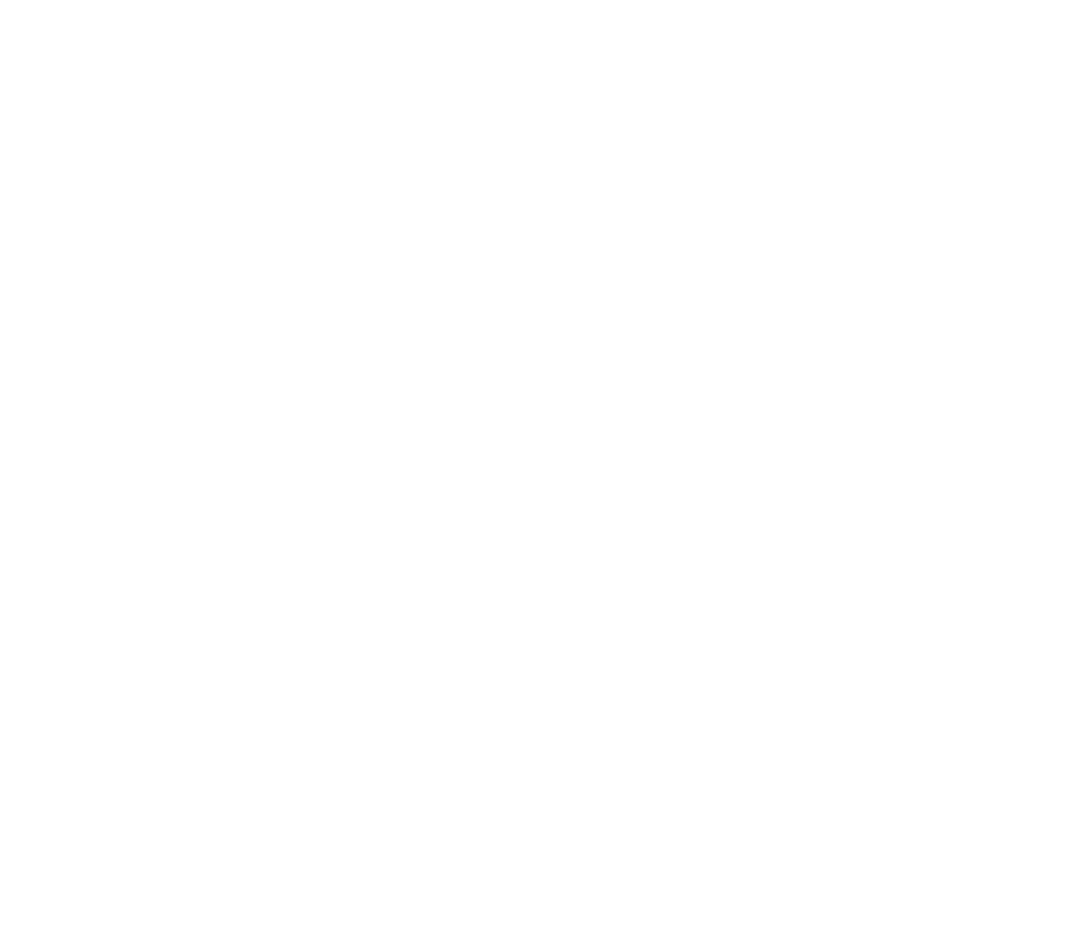
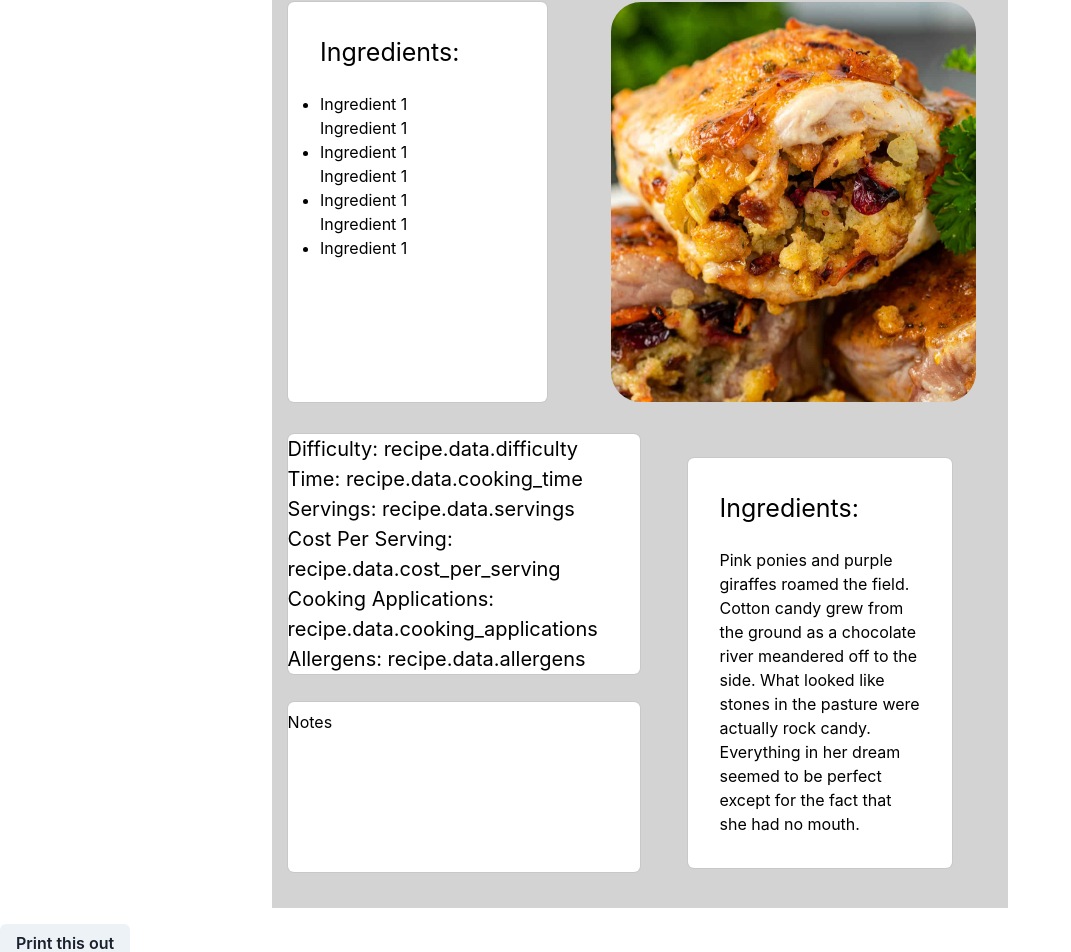
Before and after one commit to cameronll/RecipeRealm, a React (Create React App) app: page /RecipeDetail in a window 1280 px wide. Shown: the part 231-1183 px from the top of the page, without its empty margins (0-1071 px from the left). Before the commit the page ends 800 px from the top, so only its background shows below. Built offline with nearby package versions, Linux system fonts and the light colour scheme.

Commit message:
Rough PDF Printer 1

```diff
--- a/package.json
+++ b/package.json
@@ -13,6 +13,7 @@
     "@fullcalendar/daygrid": "^6.1.9",
     "@fullcalendar/interaction": "^6.1.9",
     "@fullcalendar/react": "^6.1.9",
+    "@react-pdf/renderer": "^3.1.14",
     "@testing-library/jest-dom": "^5.17.0",
     "@testing-library/react": "^13.4.0",
     "@testing-library/user-event": "^14.5.1",
@@ -35,6 +36,7 @@
     "react-icons": "^3.11.0",
     "react-router-dom": "^6.16.0",
     "react-scripts": "^5.0.1",
+    "react-to-print": "^2.14.15",
     "rsuite": "^5.40.0",
     "typescript": "^4.9.5",
     "web-vitals": "^2.1.4"
--- a/src/pages/Friends/friendProfile.tsx
+++ b/src/pages/Friends/friendProfile.tsx
@@ -104,23 +104,6 @@
   instructions: string;
   nutrients: nutrition;
 };
-
-async function saveRecipe(recipe: Recipe, creatorEmail: string) {
-  const email = JSON.parse(localStorage.getItem('EMAIL') as string);
-  const docRef = doc(db, 'users', creatorEmail);
-  const docSnap = await getDoc(docRef);
-  if (docSnap) {
-    const username = docSnap.data()?.username;
-    await setDoc(
-      doc(db, 'users/' + email + '/SavedRecipes', recipe.recipe_name),
-      {
-        // name in database: variable
-        data: recipe,
-        creator: username,
-      },
-    );
-  }
-}
 
 const FriendProfile: React.FC = (friend: any) => {
   const toast = useToast();
--- a/src/pages/calendar.tsx
+++ b/src/pages/calendar.tsx
@@ -73,23 +73,6 @@
 import {render} from '@testing-library/react';
 import {SelectedElement} from 'rsuite/esm/Picker';
 
-// export default class App extends React.Component {
-//   render() {
-//     return (
-//       <HStack>
-//         <Box>
-//           <FullCalendar
-//             plugins={[ dayGridPlugin ]}
-//             initialView="dayGridMonth"
-//             aspectRatio={3}
-//             handleWindowResize={true}
-//             //height="auto"
-//           />
-//         </Box>
-//       </HStack>
-//     )
-//   }//export default Calendar;
-// }
 type nutrition = {
   calories: number;
   total_fat: number;
@@ -132,29 +115,6 @@
   return -1;
 }
 
-function getTodoList(date: {getDate: () => any}) {
-  const day = date.getDate();
-
-  switch (day) {
-    case 10:
-      return [
-        {time: '10:30 am', title: 'Meeting'},
-        {time: '12:00 pm', title: 'Lunch'},
-      ];
-    case 15:
-      return [
-        {time: '09:30 pm', title: 'Products Introduction Meeting'},
-        {time: '12:30 pm', title: 'Client entertaining'},
-        {time: '02:00 pm', title: 'Product design discussion'},
-        {time: '05:00 pm', title: 'Product test and acceptance'},
-        {time: '06:30 pm', title: 'Reporting'},
-        {time: '10:00 pm', title: 'Going home to walk the dog'},
-      ];
-    default:
-      return [];
-  }
-}
-
 const CalendarPage: React.FC = () => {
   const toast = useToast();
   const email = JSON.parse(localStorage.getItem('EMAIL') as string);
@@ -186,48 +146,10 @@
     setDateEvents(tempArray);
   }, [profile]);
 
-  // const calendarRef = useRef(null);
-  // useEffect(() => {
-  //   // Get the FullCalendar instance
-  //   const calendar = calendarRef.current;
 
-  //   if (calendar) {
-  //     // Call the select method to programmatically select the date range
-  //     var currentDate = calendar.getDate();
-  //     calendar.select(currentDate, currentDate);
-  //   }
-  // }, [calendarRef.current]);
 
   function titleSize(title: string) {
     return 34 - title.length * 0.2 + 'px';
-  }
-
-  function renderCell(date: any) {
-    const list = getTodoList(date);
-    const displayList = list.filter((item, index) => index < 2);
-
-    if (list.length) {
-      const moreCount = list.length - displayList.length;
-      const moreItem = (
-        <li>
-          <Whisper
-            placement="top"
-            trigger="click"
-            speaker={
-              <Popover>
-                {list.map((item, index) => (
-                  <p key={index}>
-                    <b>{item.time}</b> - {item.title}
-                  </p>
-                ))}
-              </Popover>
-            }>
-            <a>{moreCount} more</a>
-          </Whisper>
-        </li>
-      );
-    }
-    return null;
   }
 
   const handleRecipeChange = (e: any) => {
--- a/src/pages/explore.tsx
+++ b/src/pages/explore.tsx
@@ -594,7 +594,7 @@
                                               mt={8}
                                               direction={'row'}
                                               spacing={4}>
-                                              <Link to="/FriendsProfile">
+                                              <Link to="/react-pdf/rendererle">
                                                 <Button
                                                   variant="outline"
                                                   flex={1}
--- a/src/pages/myrecipes.tsx
+++ b/src/pages/myrecipes.tsx
@@ -525,6 +525,7 @@
                             </Accordion>
                           </VStack>
                           <HStack align="right" marginTop={2}>
+                            <Link to="/RecipeDetail">
                               <Button
                                 boxShadow="xs"
                                 rounded="md"
@@ -539,6 +540,7 @@
                                 <AiFillPrinter />
                                 <Text marginLeft={2}>Print Recipe</Text>
                               </Button>
+                            </Link>
                             <Button
                               marginLeft={130}
                               boxShadow="xs"
--- a/src/pages/recipes/recipeDetail.tsx
+++ b/src/pages/recipes/recipeDetail.tsx
@@ -1,9 +1,147 @@
 import React, {useState, useEffect, useRef} from 'react';
-import Text, {Box} from '@chakra-ui/react';
+import {
+  Box,
+  Button,
+  Center,
+  HStack,
+  VStack,
+  Image,
+  Heading,
+  Text,
+  Container,
+} from '@chakra-ui/react';
+import {useReactToPrint} from 'react-to-print';
+import Navbar from '../../components/Navbar';
+
 const RecipeDetail: React.FC = () => {
+  const componentRef = useRef<HTMLDivElement | null>(null);
+
+  const handlePrint = useReactToPrint({
+    content: () => componentRef.current!,
+    documentTitle: 'emp-data',
+    onAfterPrint: () => alert('Print Success'),
+  });
+
   return (
     <>
-      <Box> Bigger page of all Details of Recipe</Box>
+      <Navbar />
+      {/* <Box ref={componentRef}> Bigger page of all Details of Recipe</Box> */}
+      <Center>
+        <Box w="60%" p={4}>
+          <Center>
+            <Box ref={componentRef} bg="lightgray" w="100%" p={4} color="white">
+              <VStack>
+                <Box w="100%" bgColor={'teal.500'}>
+                  <Image
+                    borderRadius="30px"
+                    src="newlogoteal.png"
+                    alt="Logo"
+                    w={120}
+                  />
+                </Box>
+                <Heading>Recipe Title</Heading>
+                <HStack alignItems={'start'} width="100%" paddingBottom={8}>
+                  <Box
+                    w="60%"
+                    padding="8"
+                    boxShadow="xs"
+                    rounded="md"
+                    marginRight={10}
+                    bg="white"
+                    color="black"
+                    minHeight="400">
+                    <Text noOfLines={2} fontSize={25} marginBottom={5}>
+                      Ingredients:
+                    </Text>
+                    <ul>
+                      <li>Ingredient 1</li>Ingredient 1<li>Ingredient 1</li>
+                      Ingredient 1<li>Ingredient 1</li>Ingredient 1
+                      <li>Ingredient 1</li>
+                    </ul>
+                  </Box>
+
+                  <Container>
+                    <Center>
+                      <Image
+                        borderRadius="30px"
+                        src="Baked-Stuffed-Pork-Chops-square.jpg"
+                        alt="Logo"
+                        w={480}
+                        height={400}
+                      />
+                    </Center>
+                  </Container>
+                </HStack>
+              </VStack>
+              <HStack width="100%">
+                <VStack>
+                  <Box
+                    boxShadow="xs"
+                    rounded="md"
+                    marginRight={10}
+                    bg="white"
+                    color="black"
+                    width="90%"
+                    marginBottom={5}>
+                    {/* displaying recipe data */}
+                    <Text noOfLines={2} fontSize={20}>
+                      Difficulty: recipe.data.difficulty
+                    </Text>
+                    <Text noOfLines={2} fontSize={20}>
+                      Time: recipe.data.cooking_time
+                    </Text>
+                    <Text noOfLines={2} fontSize={20}>
+                      Servings: recipe.data.servings
+                    </Text>
+                    <Text noOfLines={2} fontSize={20}>
+                      Cost Per Serving: recipe.data.cost_per_serving
+                    </Text>
+                    <Text noOfLines={2} fontSize={20}>
+                      Cooking Applications: recipe.data.cooking_applications
+                    </Text>
+                    <Text noOfLines={2} fontSize={20}>
+                      Allergens: recipe.data.allergens
+                    </Text>
+                  </Box>
+                  <Box
+                    boxShadow="xs"
+                    rounded="md"
+                    marginRight={10}
+                    bg="white"
+                    color="black"
+                    width="90%"
+                    height="170px"
+                    marginBottom={5}
+                    paddingBlock={2}>
+                    Notes
+                    <Text noOfLines={2} fontSize={20}></Text>
+                  </Box>
+                </VStack>
+                <Box
+                  w="50%"
+                  padding="8"
+                  boxShadow="xs"
+                  rounded="md"
+                  marginRight={10}
+                  bg="white"
+                  color="black"
+                  minHeight="400">
+                  {' '}
+                  <Text noOfLines={2} fontSize={25} marginBottom={5}>
+                    Ingredients:
+                  </Text>
+                  Pink ponies and purple giraffes roamed the field. Cotton candy
+                  grew from the ground as a chocolate river meandered off to the
+                  side. What looked like stones in the pasture were actually
+                  rock candy. Everything in her dream seemed to be perfect
+                  except for the fact that she had no mouth.
+                </Box>
+              </HStack>
+            </Box>
+          </Center>
+        </Box>
+      </Center>
+      <Button onClick={handlePrint}> Print this out</Button>
     </>
   );
 };
```
Also changed, not shown: src/pages/recipes/recipePDF.tsx (added, +11 -0 lines), public/Baked-Stuffed-Pork-Chops-square.jpg (added), 1 other file (tests, documents, lock files or other folders). Lines whose indentation alone changed are shown as unchanged.
